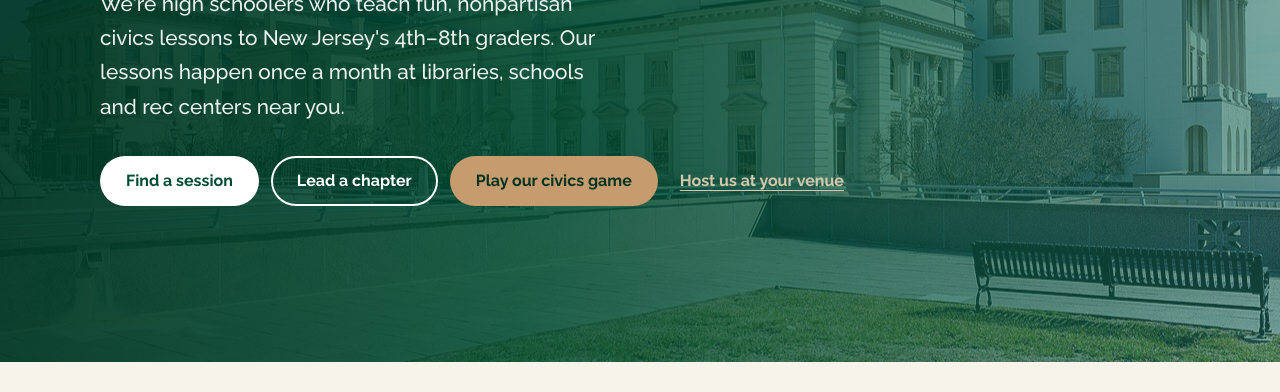
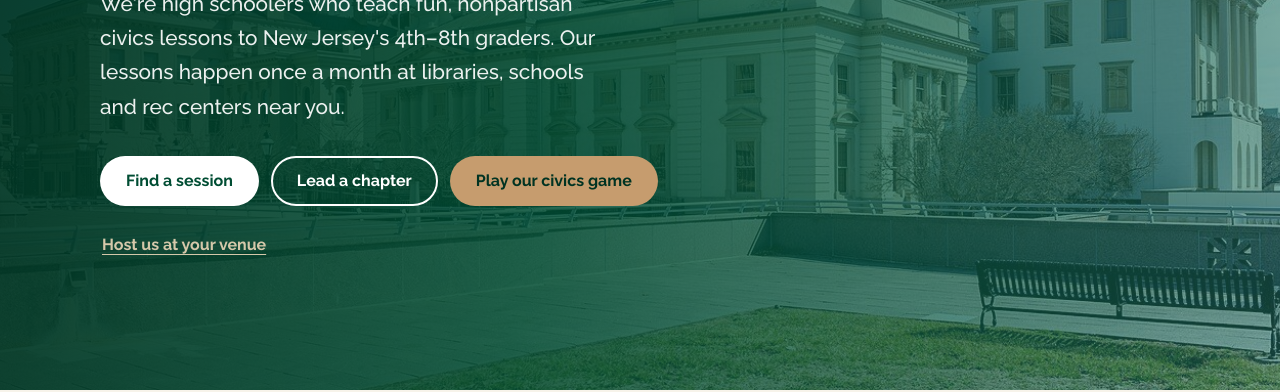
Before and after one commit to Pepper720/youthcivicsnetworknjwebsite, a plain HTML site: page index.html in a window 1280 px wide. Shown: the part 411-803 px from the top of the page. Drawn offline with Linux system fonts and the light colour scheme; no server answers.

Commit message:
Put 'Host us at your venue' on its own line below the hero buttons
Co-Authored-By: Claude Opus 5.5 <noreply@anthropic.com>
Claude-Session: https://claude.ai/code/session_01Vm5CMvPGST11ocdaQHWETM

```diff
--- a/index.html
+++ b/index.html
@@ -91,8 +91,8 @@
         <a class="btn btn-light" href="#chapters">Find a session</a>
         <a class="btn btn-outline" href="#join">Lead a chapter</a>
         <a class="btn btn-accent" href="game.html">Play our civics game</a>
-        <a class="btn btn-ghost" href="#host">Host us at your venue</a>
       </div>
+      <p class="hero-secondary"><a class="btn btn-ghost" href="#host">Host us at your venue</a></p>
     </div>
   </section>
 
--- a/styles.css
+++ b/styles.css
@@ -135,7 +135,9 @@ p { margin: 0 0 1em; }
   margin-bottom: 24px;
 }
 .lede { font-size: clamp(1.1rem, 2vw, 1.3rem); max-width: 40ch; color: rgb(255 255 255 / .92); }
-.hero-ctas { display: flex; flex-wrap: wrap; gap: 12px; margin: 32px 0 36px; }
+.hero-ctas { display: flex; flex-wrap: wrap; gap: 12px; margin: 32px 0 0; }
+.hero-secondary { margin: 14px 0 0; }
+.hero-secondary .btn-ghost { padding-left: 0; padding-right: 0; }
 
 /* ---------- Sections ---------- */
 .section { padding: clamp(64px, 9vw, 112px) 0; }
@@ -285,7 +287,6 @@ p { margin: 0 0 1em; }
   .lessons-head { flex-direction: column; align-items: flex-start; }
   .brand-state { display: none; }
   .hero-ctas .btn { flex: 1 1 100%; }
-  .hero-ctas .btn-ghost { flex: 0 0 auto; }
 }
 @media (prefers-reduced-motion: reduce) {
   html { scroll-behavior: auto; }
```
